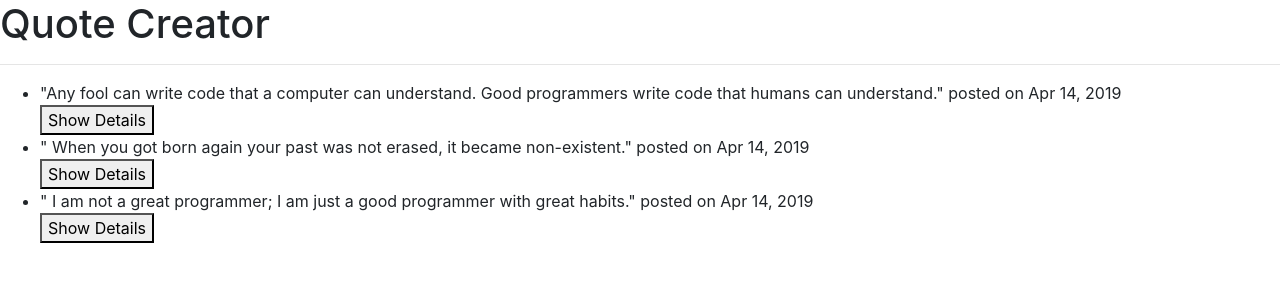
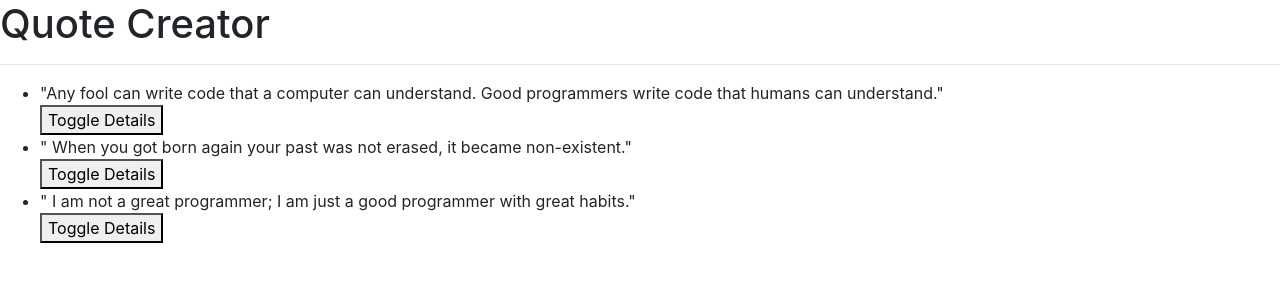
Before and after one commit to YomiRich/Quotes, an Angular app: page / in a window 1280 px wide. Shown: the top 300 px of the page. Built offline with nearby package versions, Linux system fonts and the light colour scheme.

Commit message:
Add delete button

```diff
--- a/src/app/quote-detail/quote-detail.component.html
+++ b/src/app/quote-detail/quote-detail.component.html
@@ -1,5 +1,4 @@
 
 <p>{{quote.quote}}</p>
-
-<p>{{goal.completeDate|dateCount:'fullDate'}} </p>
+<p>{{quote.completeDate|dateCount}} </p>
 <button (click)= 'quoteDelete(true)'>Delete</button>
--- a/src/app/quote-detail/quote-detail.component.ts
+++ b/src/app/quote-detail/quote-detail.component.ts
@@ -13,6 +13,7 @@ export class QuoteDetailComponent implements OnInit {
   quoteDelete(complete:boolean){
     this.isComplete.emit(complete);
   }
+
   constructor() { }
 
   ngOnInit() {
--- a/src/app/quote.ts
+++ b/src/app/quote.ts
@@ -1,7 +1,8 @@
 // export class Quote {
 //     id: number;
+// quote: string;
 //     author: string;
-//     quote: string;
+//
 //     postedBy: string;
 
 // }
--- a/src/app/quote/quote.component.html
+++ b/src/app/quote/quote.component.html
@@ -1,11 +1,12 @@
 
-      <h1>Quote Creator</h1>
-      <hr>
+ <h1>Quote Creator</h1>
 
-      <ul>
-          <div *ngFor='let quote of quotes;let i = index'>
-              <li >{{quote.author}} posted on {{quote.postedDate|date}}</li>
-              <button  (click)='toogleDetails(i)'>Show Details</button>
-              <app-quote-detail *ngIf="quote.showAuthor"[quote]='quote' (isComplete) = 'deleteGoal($event,i)'></app-quote-detail>
-          </div>
-      </ul>
+
+  <hr>
+  <ul>
+    <div *ngFor='let quote of quotes;let i = index'>
+      <li>{{quote.author}}{{quote.completeDate|date}}</li>
+      <app-quote-detail *ngIf='quote.showAuthor' [quote]='quote' (isComplete) = 'deleteQuote($event,i)'></app-quote-detail>
+      <button (click)='toggleDetails(i)'>Toggle Details</button>
+    </div>
+  </ul>
--- a/src/app/quote/quote.component.ts
+++ b/src/app/quote/quote.component.ts
@@ -10,20 +10,18 @@ import { Quote } from '../quote';
 export class QuoteComponent implements OnInit {
 
   quotes = [
-  //   {id:1, quote:'Any fool can write code that a computer can understand. Good programmers write code that humans can understand.',author:'― Martin Fowler',postedby:'Yomi Rich'},
-  //   {id:2, quote:'When you got born again your past was not erased, it became non-existent.',author:'― Pastor Chris Oyakhilome',postedby:'Yomi Rich'},
-  //   {id:3,quote:'I am not a great programmer; I am just a good programmer with great habits.', author:'― Kent Beck',postedby:'Yomi Rich'},
 
-  // ];
-  new Quote(1,'\"Any fool can write code that a computer can understand. Good programmers write code that humans can understand.\" ','― Martin Fowler','Yomi Rich', new Date(2019,3,14)),
+    new Quote(1,'\"Any fool can write code that a computer can understand. Good programmers write code that humans can understand.\" ','― Martin Fowler','Yomi Rich', new Date(2019,3,14)),
     new Quote(2,'\" When you got born again your past was not erased, it became non-existent.\" ','― Pastor Chris Oyakhilome','Yomi Rich', new Date(2019,3,14)),
     new Quote(3,'\" I am not a great programmer; I am just a good programmer with great habits.\" ','― Kent Beck','Yomi Rich', new Date(2019,3,14)),
 
   ];
-  toogleDetails(index){
+  toggleDetails(index){
     this.quotes[index].showAuthor = !this.quotes[index].showAuthor;
-}
-deleteGoal(isComplete, index){
+  }
+
+
+deleteQuote(isComplete, index){
   if (isComplete) {
     let toDelete = confirm(`Are you sure you want to delete ${this.quotes[index].quote}?`)
 
```
